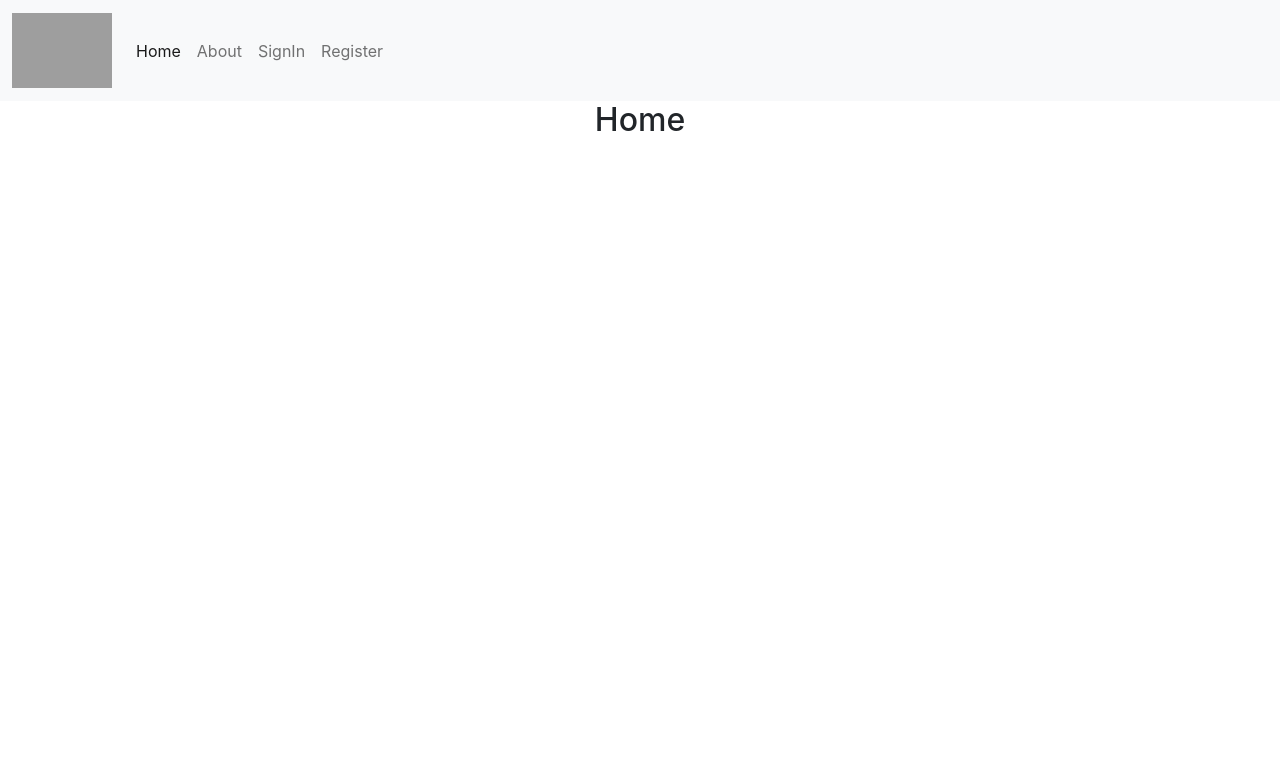
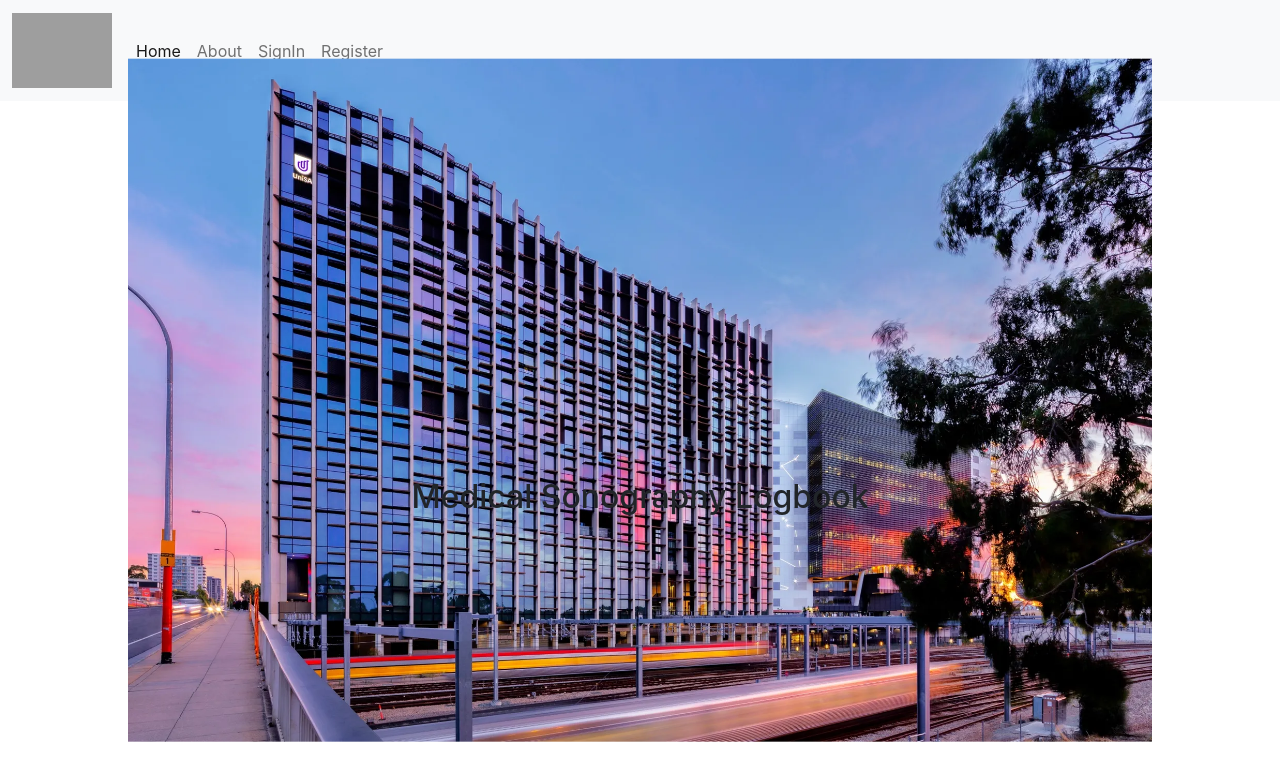
Before and after one commit to AnhNotAnh/ICT-Capstone-Project, a React (Create React App) app in the folder my-app/: page / in a window 1280 px wide. Shown: the top 780 px of the page. Built offline with nearby package versions, Linux system fonts and the light colour scheme; grey boxes are pictures that could not be loaded.

Commit message:
added a css style in index.css to adjust the image size and added image folder and added 2 unisa images within them and currently setting up the home page in a cleaner manner

```diff
--- a/my-app/src/index.css
+++ b/my-app/src/index.css
@@ -11,3 +11,24 @@ code {
   font-family: source-code-pro, Menlo, Monaco, Consolas, 'Courier New',
     monospace;
 }
+
+/*applying css style for the image*/
+
+.home-container{
+  display: flex;
+  flex-direction: column ;
+  align-items: center;
+  justify-content: center;
+  height: 100vh;
+}
+
+.centered-content{
+  text-align: center;
+}
+
+.centre-image {
+  width: 200px;
+  height:auto;
+  margin-top: 20px;
+
+}
--- a/my-app/src/routes/Home.js
+++ b/my-app/src/routes/Home.js
@@ -1,11 +1,21 @@
 import React from 'react'
+import image from '../Images/bkg2.webp';
+
 
 const Home = () => {
-return (
-    <div>
-        <h2>Home</h2>
-    </div>
-)
+    return (
+        <div className="home-container">
+          <div className="centered-content">
+            <h2 style={{ position: 'relative', zIndex: 1 }}>Medical Sonography Logbook</h2>
+            <img
+              src={image}
+              alt=""
+              className="center-image"
+              style={{ position: 'absolute', top: '50%', left: '50%', transform: 'translate(-50%, -50%)', maxWidth: '80vw', height: 'auto', zIndex: 0 }}
+            />
+          </div>
+        </div>
+      );
 }
 
 export default Home
```
Also changed, not shown: my-app/src/Images/bkg.jpeg (added), my-app/src/Images/bkg2.webp (added).
